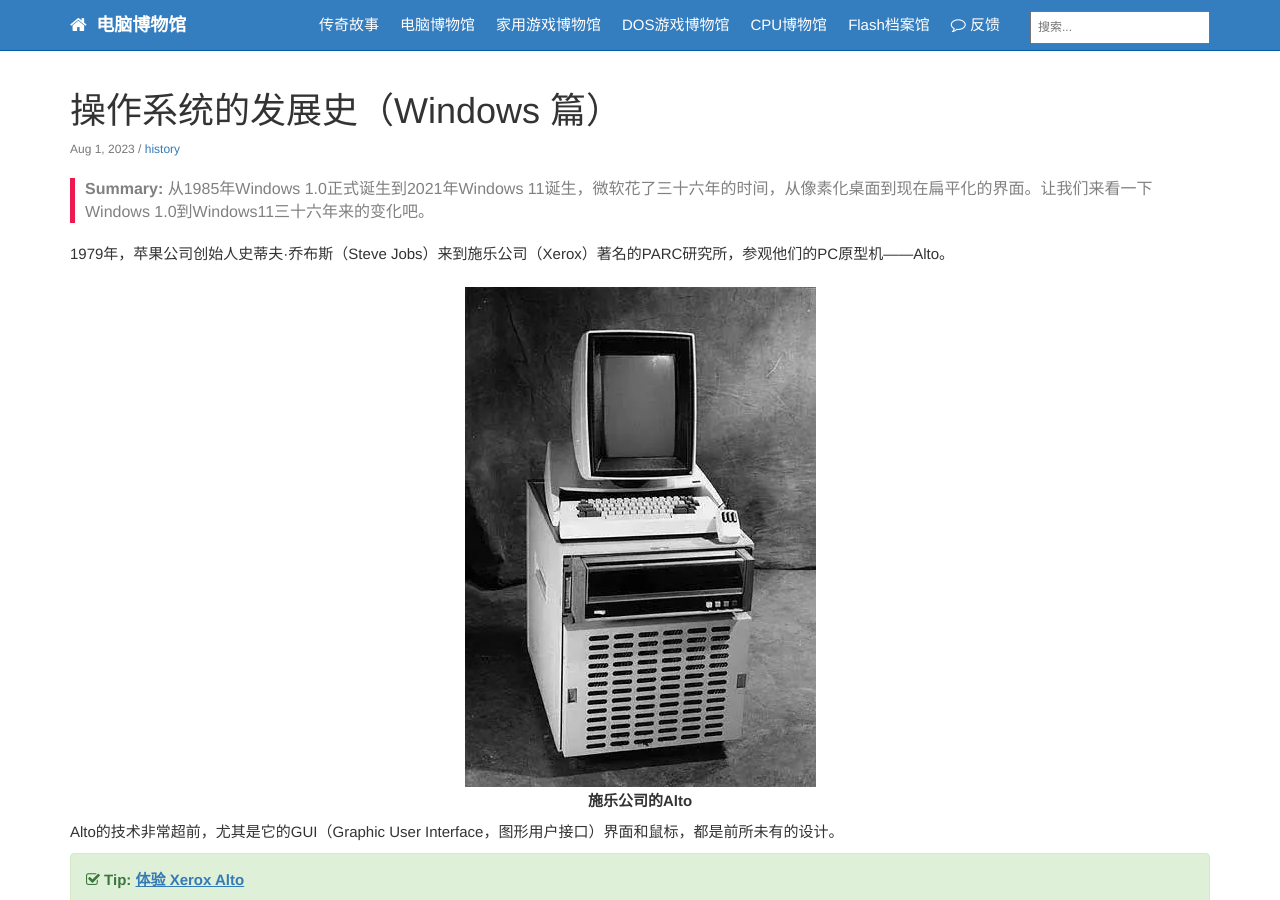
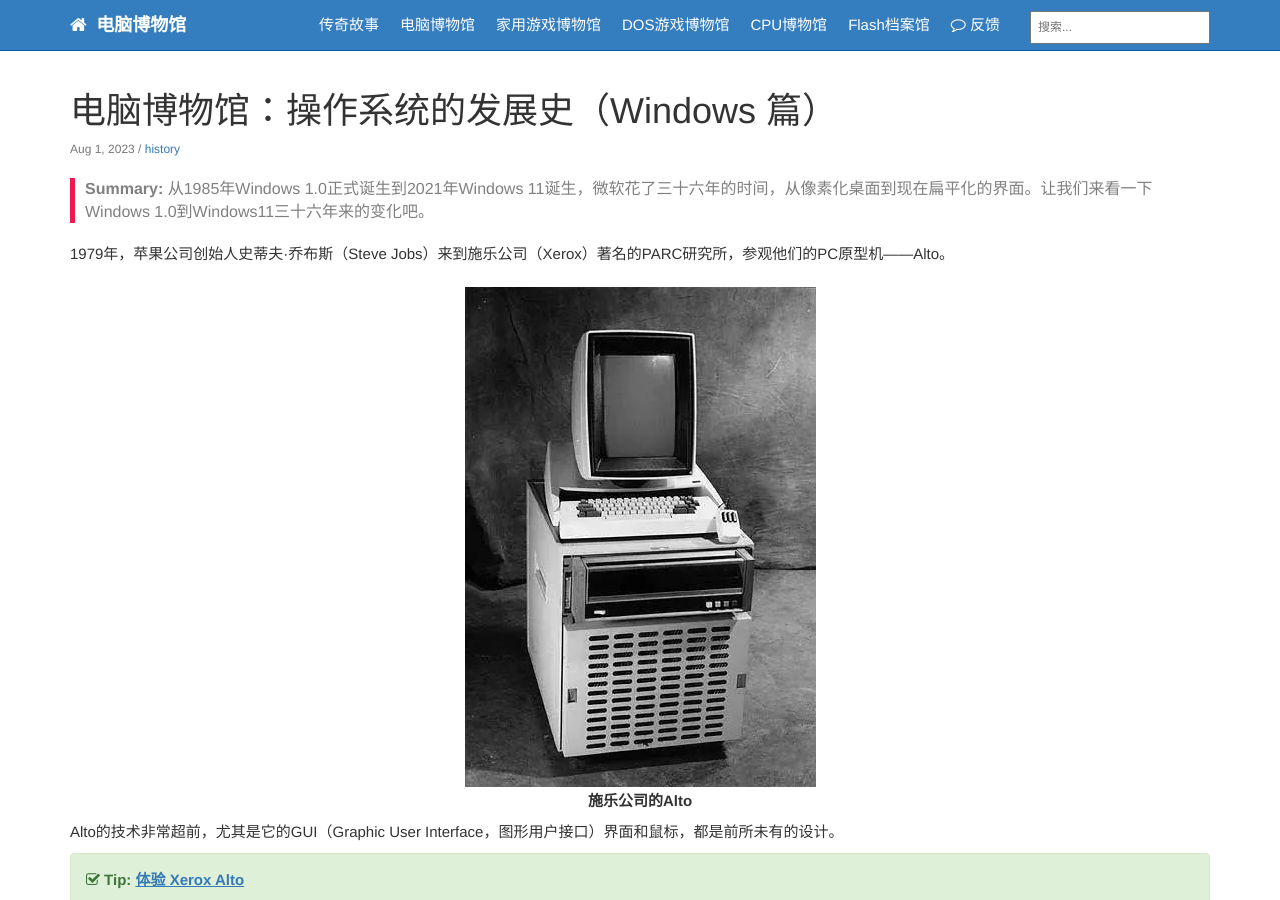
Before and after one commit to compumuseum/compumuseum.github.io, a Jekyll site: the page built from _posts/2023-08-01-the_development_history_of_operating_systems_windows_chapter.md, in a window 1280 px wide and 900 px high. Built offline with Jekyll 4.4.1, drawn with Linux system fonts in a browser that asks for light colours; comment, search, counter and statistics services are not loaded.

Commit message:
Update 2023-08-01-the_development_history_of_operating_systems_windows_chapter.md

```diff
--- a/_posts/2023-08-01-the_development_history_of_operating_systems_windows_chapter.md
+++ b/_posts/2023-08-01-the_development_history_of_operating_systems_windows_chapter.md
@@ -1,5 +1,5 @@
 ---
-title:  "操作系统的发展史（Windows 篇）"
+title:  "电脑博物馆：操作系统的发展史（Windows 篇）"
 categories: history
 permalink: the_development_history_of_operating_systems_windows_chapter.html
 tags: [history]
@@ -19,7 +19,7 @@ summary: "从1985年Windows 1.0正式诞生到2021年Windows 11诞生，微软
 Alto的技术非常超前，尤其是它的GUI（Graphic User Interface，图形用户接口）界面和鼠标，都是前所未有的设计。
 
 {{site.data.alerts.tip}}
-<b><a href='{{ "/player.html?machine=salto" | prepend: site.computer_museum_base_url_2 }}' target='_blank'>体验 Xerox Alto</a></b>
+<b><a href='{{ "/player.html?machine=salto" | prepend: site.computer_museum_base_url }}' target='_blank'>体验 Xerox Alto</a></b>
 {{site.data.alerts.end}}
 
 乔布斯对这些设计爱不释手，于是，以很低的价格（施乐公司高层根本没有意识到这些设计的价值），将这些设计买下，并准备应用于自己的PC产品。
```
